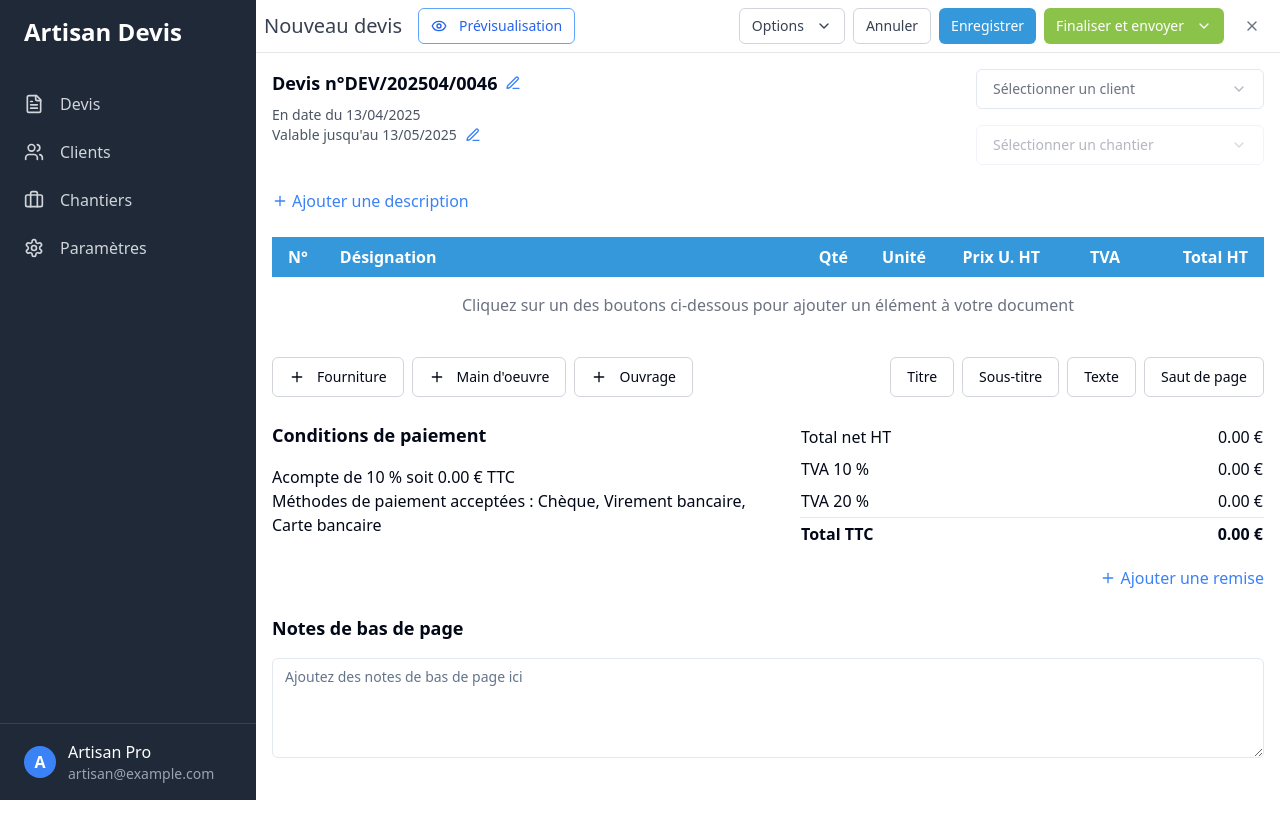
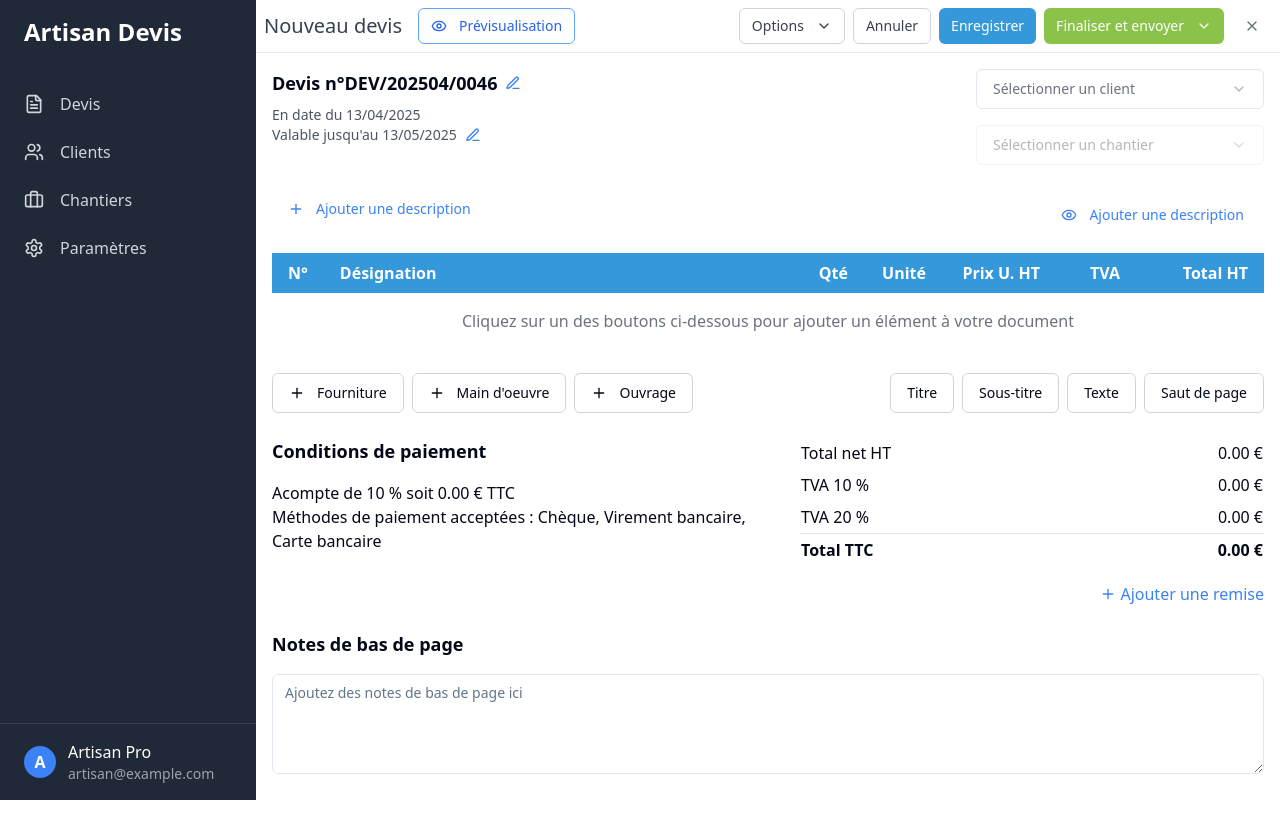
Before and after one commit to juliengrrb/artisan-devis-factory, a React (Vite) app: page /devis/1 in a window 1280 px wide. Built offline with nearby package versions, Linux system fonts and the light colour scheme.

Commit message:
feat: Add description functionality to Quote page
Adds the ability to add and edit a description on the Quote page.

```diff
--- a/src/components/ui/textarea.tsx
+++ b/src/components/ui/textarea.tsx
@@ -1,3 +1,4 @@
+
 import * as React from "react"
 
 import { cn } from "@/lib/utils"
@@ -21,4 +22,51 @@ const Textarea = React.forwardRef<HTMLTextAreaElement, TextareaProps>(
 )
 Textarea.displayName = "Textarea"
 
-export { Textarea }
+export interface EditableTextareaProps {
+  value: string;
+  onChange: (value: string) => void;
+  placeholder?: string;
+  className?: string;
+  isEditing: boolean;
+  onToggleEdit?: () => void;
+  previewClassName?: string;
+}
+
+const EditableTextarea = ({
+  value,
+  onChange,
+  placeholder,
+  className,
+  isEditing,
+  onToggleEdit,
+  previewClassName,
+}: EditableTextareaProps) => {
+  if (isEditing) {
+    return (
+      <Textarea
+        value={value}
+        onChange={(e) => onChange(e.target.value)}
+        placeholder={placeholder}
+        className={className}
+      />
+    );
+  }
+
+  return (
+    <div
+      className={cn(
+        "min-h-[80px] rounded-md border border-gray-200 p-3 cursor-pointer hover:bg-gray-50",
+        previewClassName
+      )}
+      onClick={onToggleEdit}
+    >
+      {value ? (
+        <pre className="whitespace-pre-wrap font-sans">{value}</pre>
+      ) : (
+        <p className="text-gray-400">{placeholder}</p>
+      )}
+    </div>
+  );
+};
+
+export { Textarea, EditableTextarea }
--- a/src/pages/Quote.tsx
+++ b/src/pages/Quote.tsx
@@ -8,8 +8,8 @@ import { QuoteNumberForm } from "@/components/QuoteNumberForm";
 import { QuoteItem as QuoteItemComponent } from "@/components/QuoteItem";
 import { QuoteSelectors } from "@/components/QuoteSelectors";
 import { Button } from "@/components/ui/button";
-import { Textarea } from "@/components/ui/textarea";
-import { PenLine, Plus, FileText } from "lucide-react";
+import { Textarea, EditableTextarea } from "@/components/ui/textarea";
+import { PenLine, Plus, FileText, Eye, EyeOff } from "lucide-react";
 import { useNavigate } from "react-router-dom";
 import { toast } from "sonner";
 
@@ -40,6 +40,7 @@ export default function Quote() {
   ]);
   const [description, setDescription] = useState("");
   const [footerNotes, setFooterNotes] = useState("");
+  const [isEditingDescription, setIsEditingDescription] = useState(false);
 
   useEffect(() => {
     if (!currentQuote) {
@@ -179,6 +180,29 @@ export default function Quote() {
     updateQuote(updatedQuote);
   };
 
+  const handleDescriptionChange = (newDescription: string) => {
+    setDescription(newDescription);
+
+    if (currentQuote) {
+      updateQuote({
+        ...currentQuote,
+        description: newDescription
+      });
+    }
+  };
+
+  const handleSaveDescription = () => {
+    if (!currentQuote) return;
+
+    updateQuote({
+      ...currentQuote,
+      description
+    });
+
+    setIsEditingDescription(false);
+    toast.success("Description mise à jour");
+  };
+
   if (!currentQuote) {
     return (
       <div className="flex flex-col items-center justify-center min-h-screen bg-gray-50">
@@ -265,47 +289,80 @@ export default function Quote() {
                 </div>
               </div>
 
-              {(description || currentQuote.description) && (
               <div className="mb-6 relative">
-                  <button
-                    className="absolute top-2 right-2 text-blue-500"
-                    onClick={handleToggleDescription}
+                {mode === 'edit' && (
+                  <Button
+                    variant="ghost"
+                    size="sm"
+                    className="absolute top-2 right-2 text-blue-500 z-10"
+                    onClick={() => {
+                      if (description) {
+                        handleToggleDescription();
+                      } else {
+                        setIsEditingDescription(!isEditingDescription);
+                      }
+                    }}
                   >
-                    {currentQuote.description ? "Masquer la description" : "Ajouter une description"}
-                  </button>
+                    {currentQuote.description ? (
+                      <>
+                        <EyeOff className="h-4 w-4 mr-1" />
+                        Masquer la description
+                      </>
+                    ) : (
+                      <>
+                        <Eye className="h-4 w-4 mr-1" />
+                        {isEditingDescription ? "Annuler" : "Ajouter une description"}
+                      </>
+                    )}
+                  </Button>
+                )}
 
-                  {currentQuote.description && (
-                    <div className="p-4 border border-gray-200 rounded mb-4">
+                {currentQuote.description ? (
+                  <div className="p-4 border border-gray-200 rounded mb-4" onClick={() => setIsEditingDescription(true)}>
                     <pre className="whitespace-pre-wrap font-sans">
                       {currentQuote.description}
                     </pre>
                   </div>
+                ) : mode === 'edit' && (
+                  <div className="mb-4">
+                    {isEditingDescription ? (
+                      <div className="space-y-2">
+                        <EditableTextarea
+                          value={description}
+                          onChange={handleDescriptionChange}
+                          placeholder="Description du devis"
+                          className="w-full"
+                          isEditing={true}
+                        />
+                        <div className="flex justify-end space-x-2">
+                          <Button
+                            variant="outline"
+                            size="sm"
+                            onClick={() => setIsEditingDescription(false)}
+                          >
+                            Annuler
+                          </Button>
+                          <Button
+                            size="sm"
+                            onClick={handleSaveDescription}
+                          >
+                            Enregistrer
+                          </Button>
+                        </div>
+                      </div>
+                    ) : (
+                      <Button
+                        variant="ghost"
+                        className="text-blue-500 flex items-center"
+                        onClick={() => setIsEditingDescription(true)}
+                      >
+                        <Plus className="h-4 w-4 mr-1" />
+                        Ajouter une description
+                      </Button>
                     )}
-
-                  {mode === 'edit' && !currentQuote.description && (
-                    <div className="flex items-start">
-                      <Textarea
-                        value={description}
-                        onChange={(e) => setDescription(e.target.value)}
-                        placeholder="Description du devis"
-                        className="flex-grow mr-2"
-                      />
                   </div>
                 )}
               </div>
-              )}
-
-              {(!description && !currentQuote.description && mode === 'edit') && (
-                <div className="mb-6">
-                  <button
-                    className="text-blue-500 flex items-center"
-                    onClick={() => setDescription("Rénovation du restaurant rue Rivoli\n(Salle du restaurant et à l'étage)")}
-                  >
-                    <Plus className="h-4 w-4 mr-1" />
-                    Ajouter une description
-                  </button>
-                </div>
-              )}
 
               <div className="mb-6">
                 <table className="w-full border-collapse">
```
Lines whose indentation alone changed are shown as unchanged.
